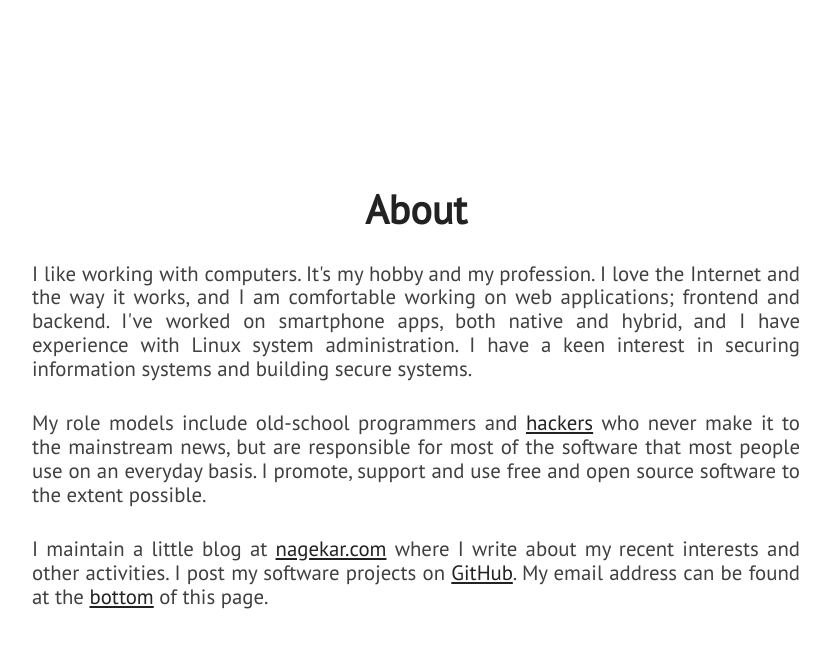
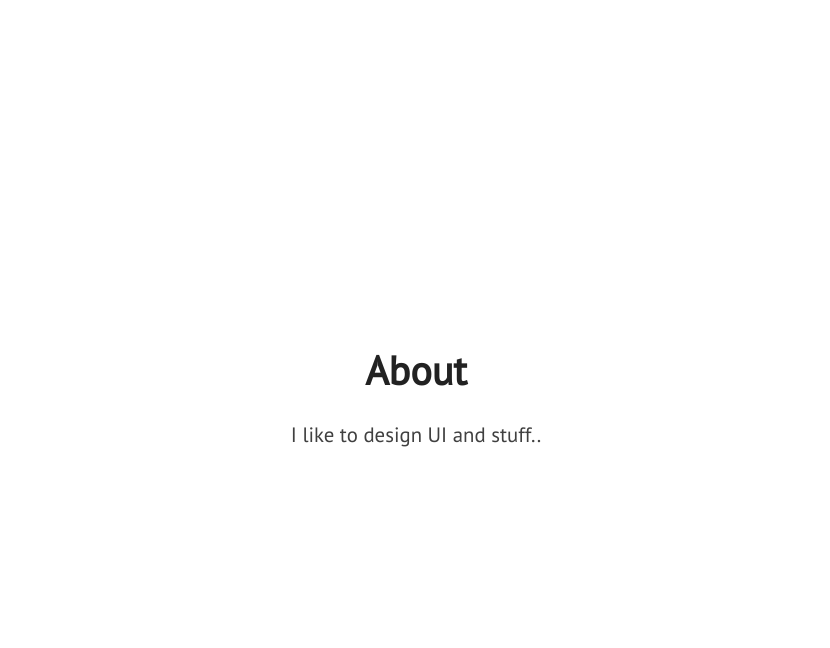
Before and after one commit to minna-amin/minna-amin.github.io, a Jekyll site: the page built from index.html, in a window 1280 px wide and 900 px high, scrolled down 1018 px. Shown: the top 648 px of the window, without its empty margins (224-1054 px from the left). Built offline with Jekyll 4.4.1, drawn with Linux system fonts in a browser that asks for light colours; nearby versions of some CDN libraries.

Commit message:
modifying about

```diff
--- a/_includes/about.html
+++ b/_includes/about.html
@@ -3,14 +3,9 @@
         <div id="about-text">
             <div class="section-heading">About</div>
             <p class="paragraph-text justify-text">
-                I like working with computers. It's my hobby and my profession. I love the Internet and the way it works, and I am comfortable working on web applications; frontend and backend. I've worked on smartphone apps, both native and hybrid, and I have experience with Linux system administration. I have a keen interest in securing information systems and building secure systems.
+                I like to design UI and stuff..
             </p>
-            <p class="paragraph-text justify-text">
-                My role models include old-school programmers and <a href="https://stallman.org/articles/on-hacking.html">hackers</a> who never make it to the mainstream news, but are responsible for most of the software that most people use on an everyday basis. I promote, support and use free and open source software to the extent possible.
-            </p>
-            <p class="paragraph-text justify-text">
-                I maintain a little blog at <a href="{{ site.blog_url }}">nagekar.com</a> where I write about my recent interests and other activities. I post my software projects on <a href="https://github.com/{{ site.github_username }}">GitHub</a>. My email address can be found at the <span class="extra-link"><a href="#extra">bottom</a></span> of this page.
-            </p>
+
         </div>
     </section>
 </div>
```
